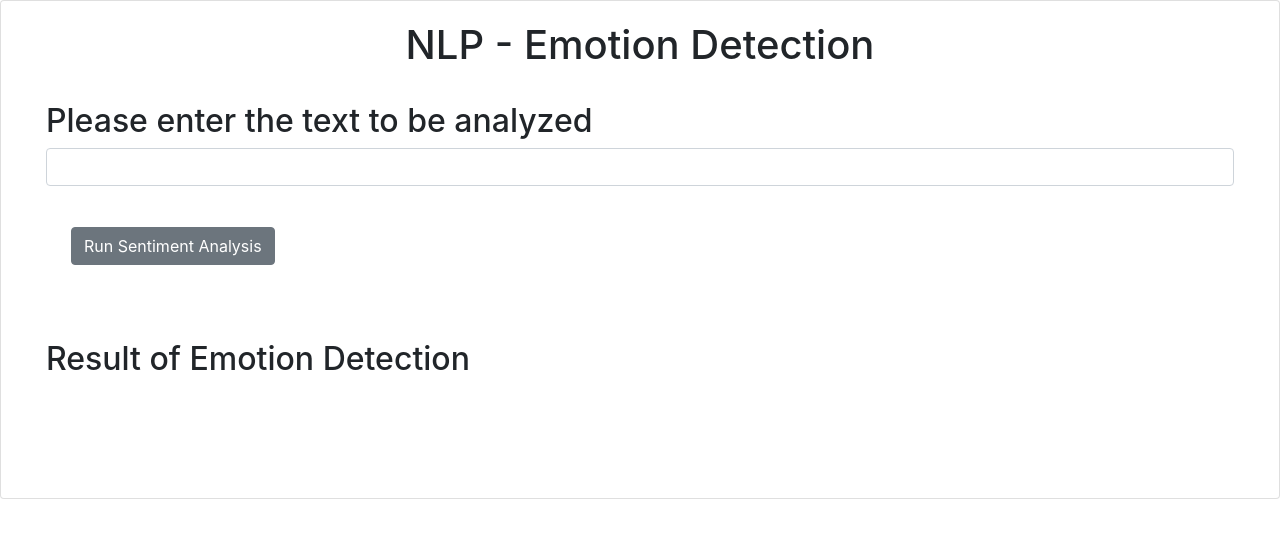
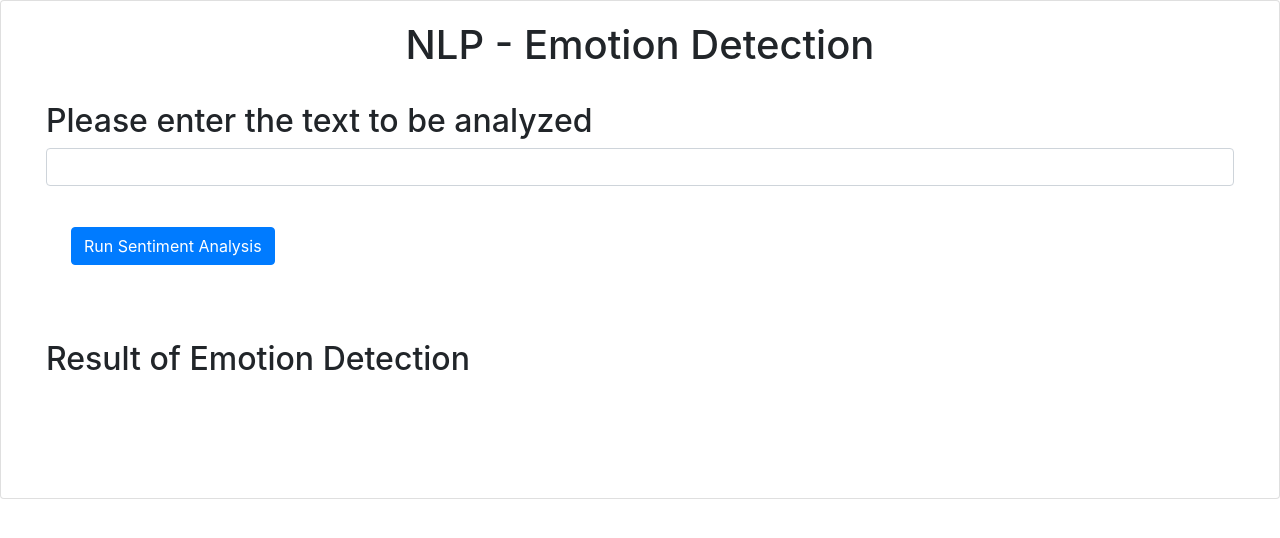
Before and after one commit to michaelshoniwa548-sketch/flask-emotion-detector, a Flask app: page / in a window 1280 px wide. Shown: the top 538 px of the page. Run offline with Flask 3, Linux system fonts and the light colour scheme; some libraries are stand-ins or nearby versions.

Commit message:
Change button to btn-primary

```diff
--- a/templates/index.html
+++ b/templates/index.html
@@ -20,7 +20,7 @@
             </h2>
 
             <div style="padding: 25px 25px 25px 25px;">
-                <button onclick="RunSentimentAnalysis()" class="btn btn-secondary">Run Sentiment Analysis</button>
+                <button onclick="RunSentimentAnalysis()" class="btn btn-primary">Run Sentiment Analysis</button>
             </div>
             <div style="padding: 25px 25px 25px 25px;"></div>
             <h2 class="mb-3">
```
